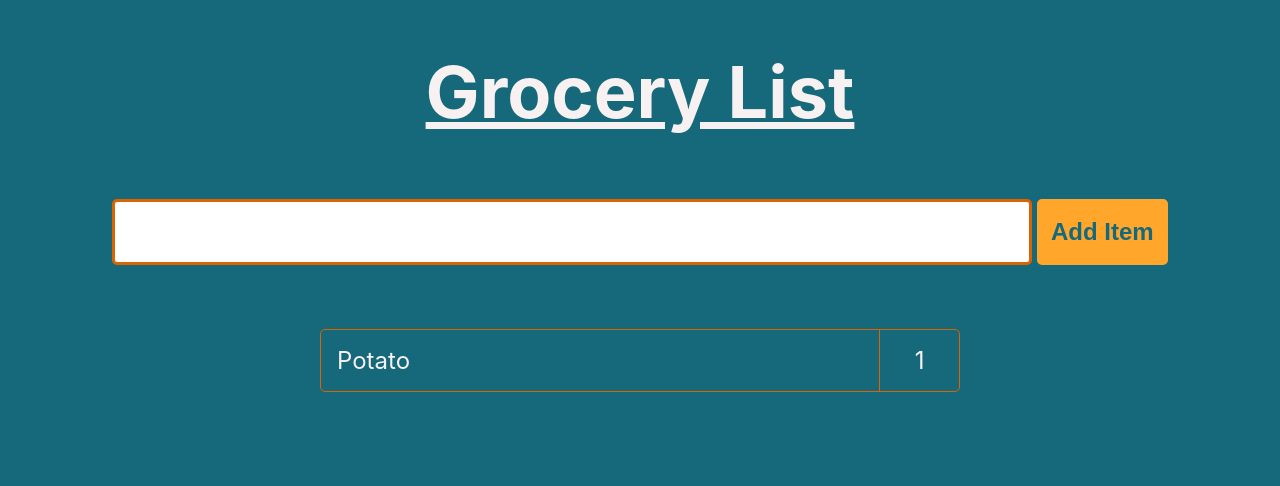
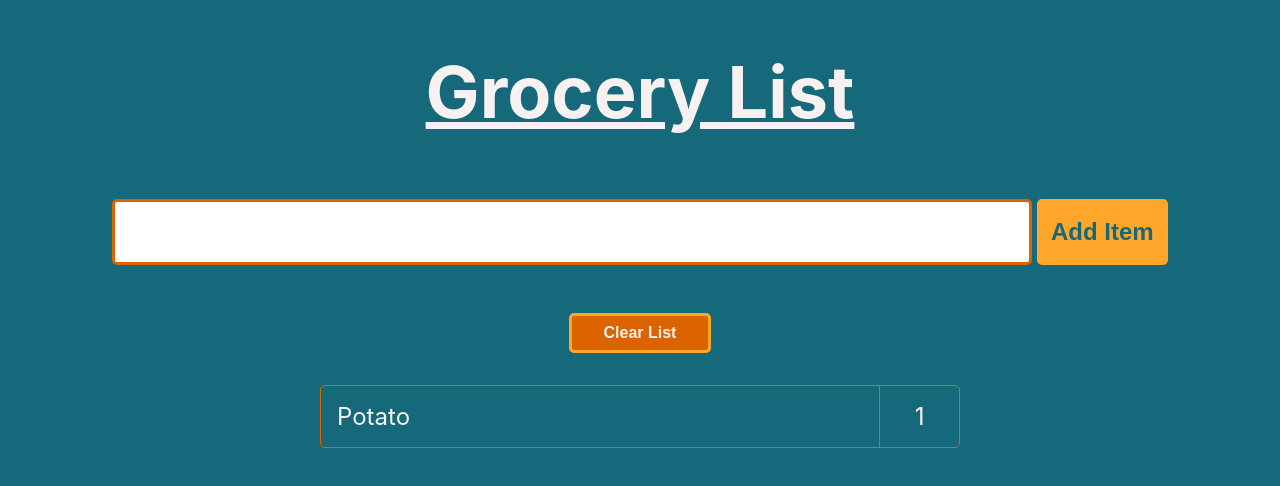
Before and after one commit to pesto-students/challenges-mdaz78, a React (Create React App) app in the folder react-exercises/grocery-list-react/: page / in a window 1280 px wide. Shown: the top 486 px of the page. Built offline with nearby package versions, Linux system fonts and the light colour scheme.

Commit message:
feat: Add design changes for clear button

```diff
--- a/react-exercises/grocery-list-react/src/App.css
+++ b/react-exercises/grocery-list-react/src/App.css
@@ -45,7 +45,7 @@ body {
 }
 
 .item-list > .card {
-  margin-top: 3rem;
+  margin-top: 2rem;
   font-size: 1.5rem;
   display: grid;
   grid-template-columns: 7fr 1fr;
@@ -62,3 +62,29 @@ body {
 .item-list .card .item-name {
   padding: 1rem;
 }
+
+.card:hover {
+  cursor: pointer;
+}
+
+.clear-button-section {
+  margin-top: 2rem;
+  display: flex;
+  justify-content: center;
+}
+
+.clear-button {
+  border: none;
+  border-radius: 5px;
+  background-color: #ffa62b;
+  border: 3px solid #ffa62b;
+  font-size: 1rem;
+  background-color: #db6400;
+  color: #f8f1f1;
+  font-weight: bold;
+  padding: 0.5rem 2rem;
+}
+
+.clear-button:hover {
+  cursor: pointer;
+}
--- a/react-exercises/grocery-list-react/src/App.js
+++ b/react-exercises/grocery-list-react/src/App.js
@@ -24,6 +24,10 @@ function App() {
         <button>Add Item</button>
       </section>
 
+      <section className='clear-button-section'>
+        <button className='clear-button'>Clear List</button>
+      </section>
+
       <section className='item-list'>
         <Item />
       </section>
```
